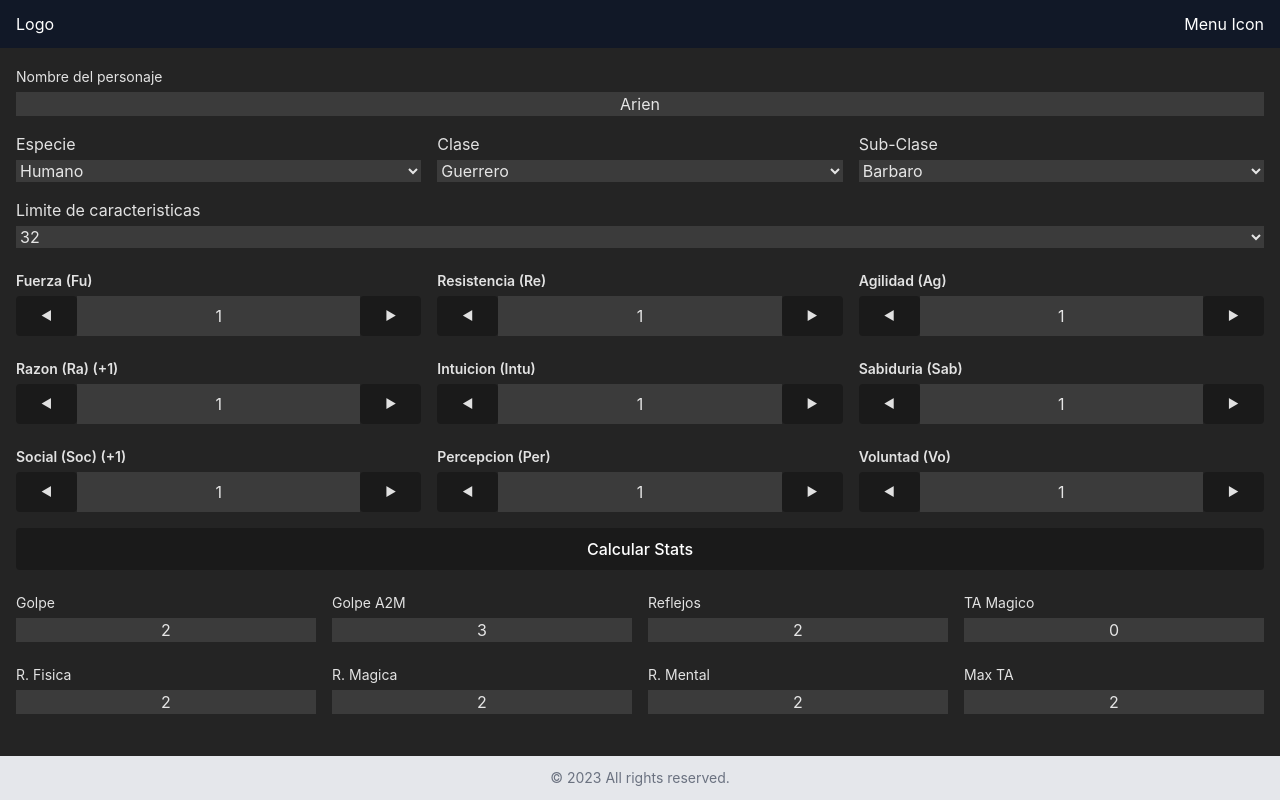
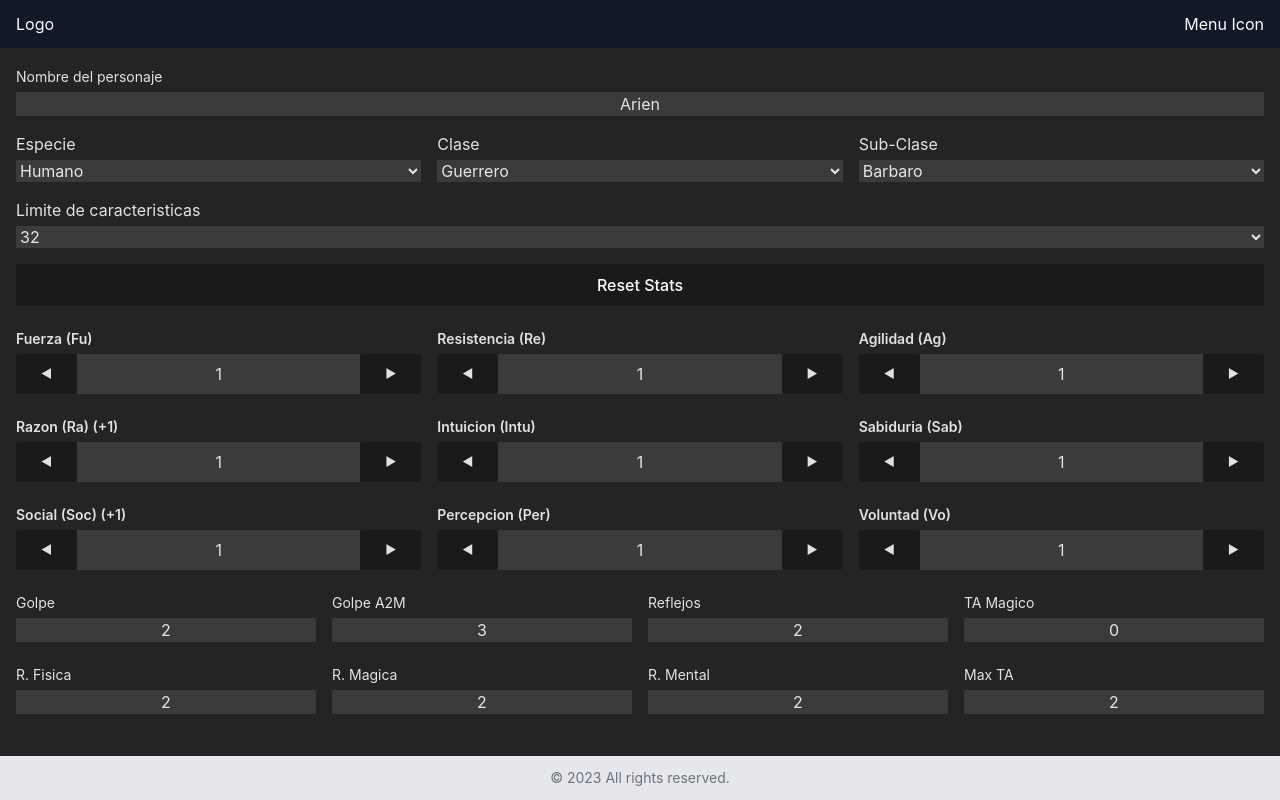
Before and after one commit to sebastianpennino/krom_char, a React (Vite) app: page / in a window 1280 px wide. Built offline with nearby package versions, Linux system fonts and the light colour scheme.

Commit message:
Update on typing

```diff
--- a/src/App.tsx
+++ b/src/App.tsx
@@ -1,4 +1,4 @@
-import { useReducer, useState } from "react";
+import { useEffect, useReducer, useState } from "react";
 import { Dropdown } from "./components/Dropdown";
 import { NumericInput } from "./components/NumericInput";
 import { TextInput } from "./components/TextInput";
@@ -240,7 +240,7 @@ function App() {
           getFinalStat(Characteristics.INTUICION),
           getFinalStat(Characteristics.SABIDURIA)
         ) +
-          getFinalStat(Characteristics.SABIDURIA)) /
+          getFinalStat(Characteristics.VOLUNTAD)) /
           3
       );
     const magicTA = Math.max(reMagica * 2 - 4, 0);
@@ -262,6 +262,11 @@ function App() {
       payload: null,
     });
   };
+
+  useEffect(() => {
+    calculateDerivativeStats()
+  }, [state]);
+
 
   return (
     <div className="flex flex-col h-screen">
@@ -347,6 +352,14 @@ function App() {
             <option value="20">20</option>
           </select>
         </div>
+        <div className="flex justify-center mt-4">
+          <button
+            className="w-full px-4 py-2 text-white rounded"
+            onClick={resetStats}
+          >
+            {["Reset Stats", "Reset Stats"][chosenLanguage]}
+          </button>
+        </div>
         <div className="grid grid-cols-3 gap-4">
           {Object.entries(state.charStats).map(([key, val]: any) => {
             return (
@@ -362,14 +375,6 @@ function App() {
               />
             );
           })}
-        </div>
-        <div className="flex justify-center mt-4">
-          <button
-            className="w-full px-4 py-2 text-white rounded"
-            onClick={calculateDerivativeStats}
-          >
-            {["Calcular Stats", "Calculate Stats"][chosenLanguage]}
-          </button>
         </div>
         <div className="grid grid-cols-4 gap-4">
           <div className="block w-full mt-1">
```
